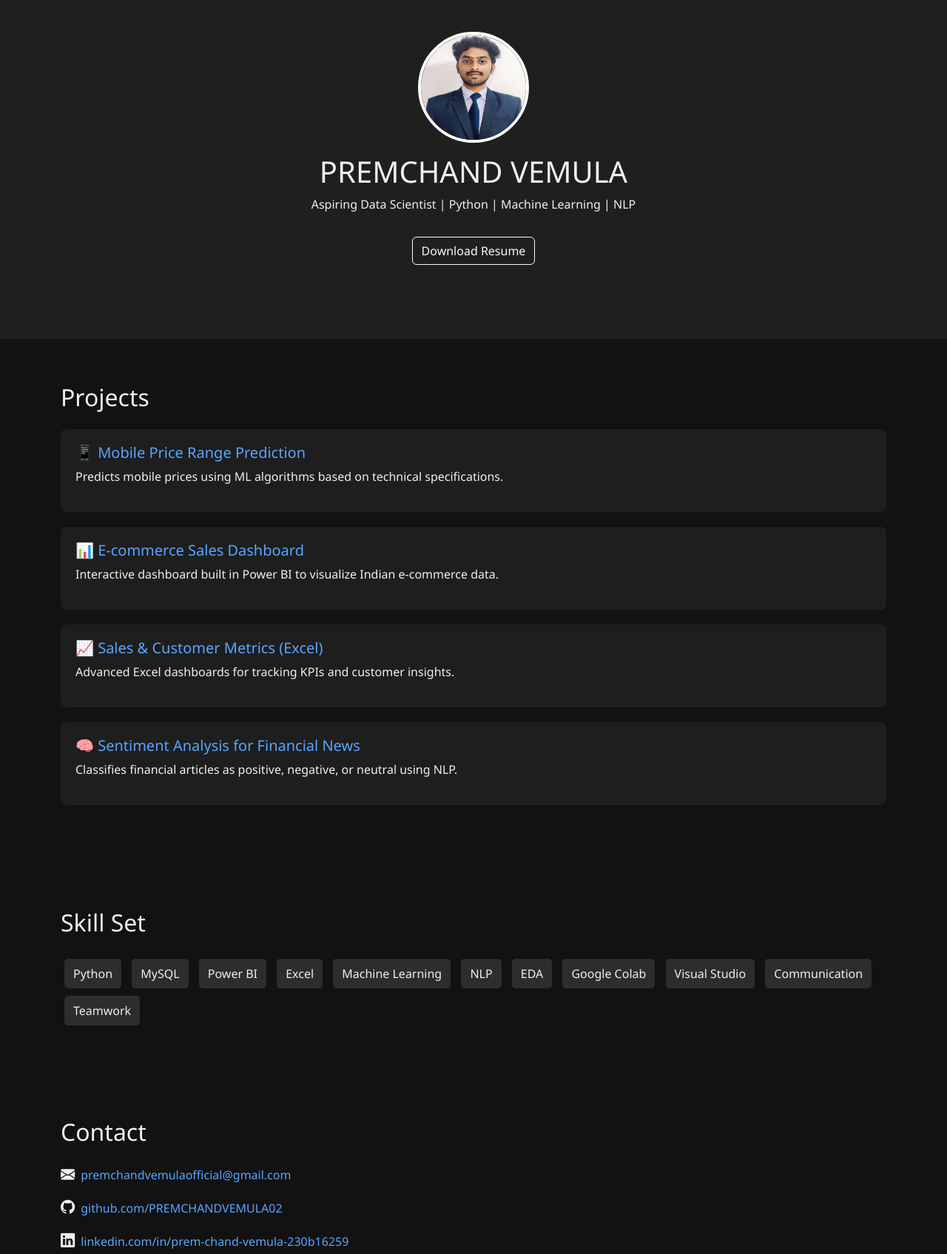
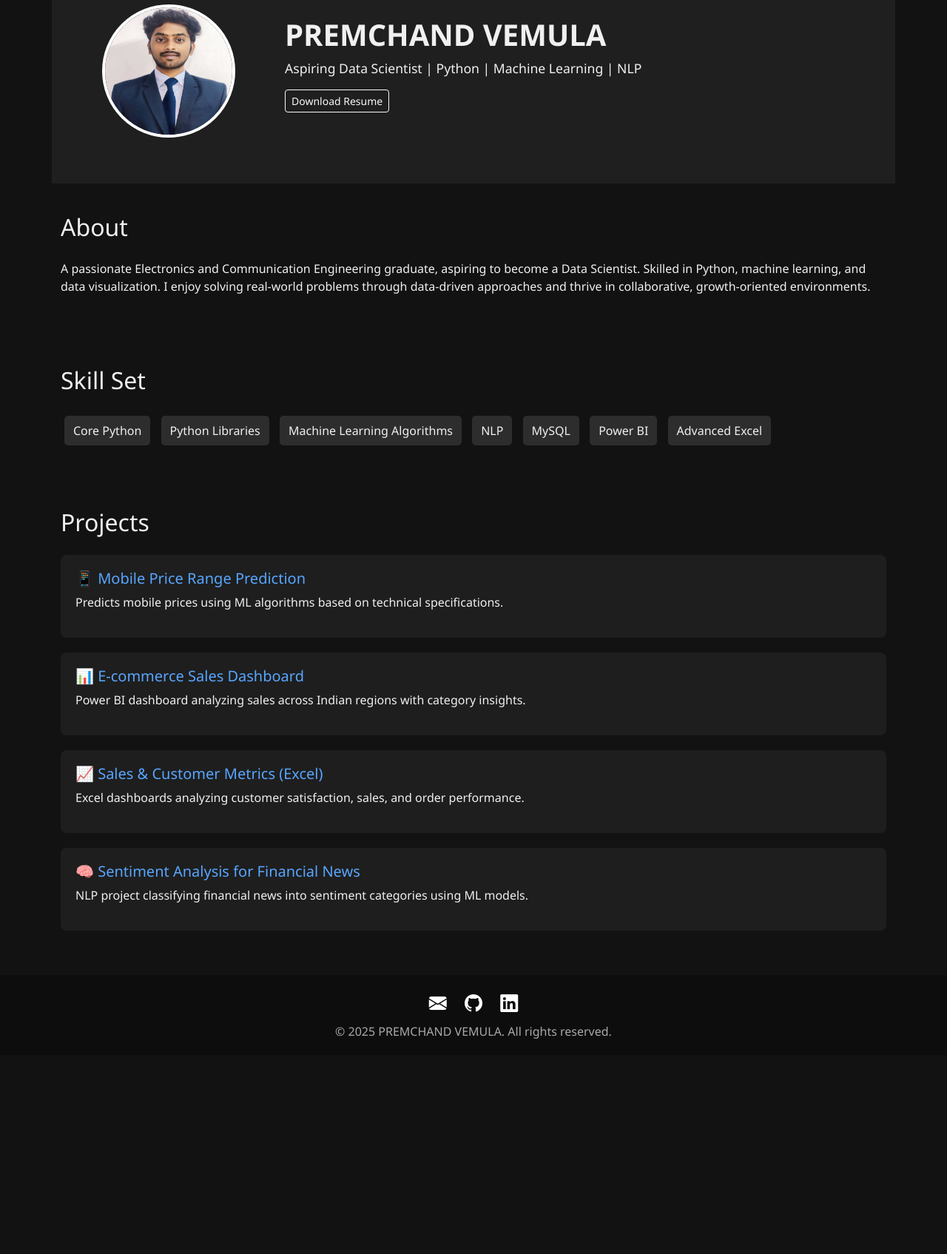
Before and after one commit to PREMCHANDVEMULA02/PREMCHANDVEMULA02-PREMCHANDVEMULA02.github.io, a plain HTML site: page index.html in a window 1280 px wide. Shown: the part 57-1752 px from the top of the page at 74% size. After the commit the page ends 1483 px from the top, so only its background shows below. Drawn offline with nearby package versions, Linux system fonts and the light colour scheme.

Commit message:
Update index.html

```diff
--- a/index.html
+++ b/index.html
@@ -1,35 +1,61 @@
-
 <!DOCTYPE html>
 <html lang="en">
 <head>
   <meta charset="UTF-8" />
   <meta name="viewport" content="width=device-width, initial-scale=1.0" />
-  <title>PREMCHAND VEMULA | Data Science Portfolio</title>
+  <title>PREM CHAND VEMULA | Data Science Portfolio</title>
   <link href="https://cdn.jsdelivr.net/npm/bootstrap@5.3.0/dist/css/bootstrap.min.css" rel="stylesheet">
   <link href="https://cdn.jsdelivr.net/npm/bootstrap-icons@1.10.5/font/bootstrap-icons.css" rel="stylesheet">
   <style>
-    body { background-color: #121212; color: #f0f0f0; font-family: 'Segoe UI', sans-serif; scroll-behavior: smooth; }
-    .hero { background-color: #1f1f1f; text-align: center; padding: 100px 0; }
-    .hero img { width: 150px; height: 150px; border-radius: 50%; border: 4px solid #fff; margin-bottom: 15px; }
+    body { background-color: #121212; color: #f0f0f0; font-family: 'Segoe UI', sans-serif; }
     a { color: #58a6ff; text-decoration: none; }
     a:hover { text-decoration: underline; }
-    section { padding: 60px 20px; }
+    .hero { display: flex; flex-wrap: wrap; align-items: center; background-color: #1f1f1f; padding: 60px 20px; }
+    .hero img { width: 180px; height: 180px; border-radius: 50%; border: 4px solid #fff; margin: auto; display: block; }
+    .info { flex: 1; padding: 20px; text-align: left; }
+    .info h1 { font-size: 2.5rem; font-weight: bold; }
+    .info p { font-size: 1.1rem; }
+    section { padding: 40px 20px; }
     .project-card { background-color: #1e1e1e; padding: 20px; border-radius: 8px; margin-bottom: 20px; }
+    .skills span { display: inline-block; background: #2d2d2d; padding: 8px 12px; border-radius: 5px; margin: 5px; }
     footer { background-color: #0d0d0d; padding: 20px; text-align: center; color: #aaa; }
-    .icon { font-size: 1.2rem; margin-right: 8px; }
-    .skills span { display: inline-block; background: #2d2d2d; padding: 8px 12px; border-radius: 5px; margin: 5px; }
+    .social-icons a { color: white; margin: 0 10px; font-size: 1.5rem; }
   </style>
 </head>
 <body>
 
-<header class="hero">
-  <div class="container">
+<header class="hero container">
+  <div class="col-md-3 text-center">
     <img src="profile.jpg" alt="Profile Picture">
+  </div>
+  <div class="info col-md-9">
     <h1>PREMCHAND VEMULA</h1>
     <p>Aspiring Data Scientist | Python | Machine Learning | NLP</p>
-    <a href="resume.pdf" class="btn btn-outline-light mt-3" download>Download Resume</a>
+    <a href="resume.pdf" class="btn btn-outline-light btn-sm mb-3" download>Download Resume</a>
   </div>
 </header>
+
+<section class="container" id="about">
+  <h2 class="mb-4">About</h2>
+  <p>
+    A passionate Electronics and Communication Engineering graduate, aspiring to become a Data Scientist.
+    Skilled in Python, machine learning, and data visualization. I enjoy solving real-world problems through
+    data-driven approaches and thrive in collaborative, growth-oriented environments.
+  </p>
+</section>
+
+<section class="container" id="skills">
+  <h2 class="mb-4">Skill Set</h2>
+  <div class="skills">
+    <span>Core Python</span>
+    <span>Python Libraries</span>
+    <span>Machine Learning Algorithms</span>
+    <span>NLP</span>
+    <span>MySQL</span>
+    <span>Power BI</span>
+    <span>Advanced Excel</span>
+  </div>
+</section>
 
 <section class="container" id="projects">
   <h2 class="mb-4">Projects</h2>
@@ -39,43 +65,24 @@
   </div>
   <div class="project-card">
     <h5><a href="https://github.com/PREMCHANDVEMULA02/Ecommerce_sales_powerbi" target="_blank">📊 E-commerce Sales Dashboard</a></h5>
-    <p>Interactive dashboard built in Power BI to visualize Indian e-commerce data.</p>
+    <p>Power BI dashboard analyzing sales across Indian regions with category insights.</p>
   </div>
   <div class="project-card">
     <h5><a href="https://github.com/PREMCHANDVEMULA02/Sales-Profit-Customer-Metrics-Using-Advanced-Excel" target="_blank">📈 Sales & Customer Metrics (Excel)</a></h5>
-    <p>Advanced Excel dashboards for tracking KPIs and customer insights.</p>
+    <p>Excel dashboards analyzing customer satisfaction, sales, and order performance.</p>
   </div>
   <div class="project-card">
     <h5><a href="https://github.com/PREMCHANDVEMULA02/sentimental_analysis_for_financial_news_NLP" target="_blank">🧠 Sentiment Analysis for Financial News</a></h5>
-    <p>Classifies financial articles as positive, negative, or neutral using NLP.</p>
+    <p>NLP project classifying financial news into sentiment categories using ML models.</p>
   </div>
 </section>
 
-<section class="container" id="skills">
-  <h2 class="mb-4">Skill Set</h2>
-  <div class="skills">
-    <span>Python</span>
-    <span>MySQL</span>
-    <span>Power BI</span>
-    <span>Excel</span>
-    <span>Machine Learning</span>
-    <span>NLP</span>
-    <span>EDA</span>
-    <span>Google Colab</span>
-    <span>Visual Studio</span>
-    <span>Communication</span>
-    <span>Teamwork</span>
+<footer>
+  <div class="social-icons mb-2">
+    <a href="mailto:premchandvemulaofficial@gmail.com" target="_blank"><i class="bi bi-envelope-fill"></i></a>
+    <a href="https://github.com/PREMCHANDVEMULA02" target="_blank"><i class="bi bi-github"></i></a>
+    <a href="https://linkedin.com/in/prem-chand-vemula-230b16259" target="_blank"><i class="bi bi-linkedin"></i></a>
   </div>
-</section>
-
-<section class="container" id="contact">
-  <h2 class="mb-4">Contact</h2>
-  <p><i class="bi bi-envelope-fill icon"></i><a href="mailto:premchandvemulaofficial@gmail.com">premchandvemulaofficial@gmail.com</a></p>
-  <p><i class="bi bi-github icon"></i><a href="https://github.com/PREMCHANDVEMULA02" target="_blank">github.com/PREMCHANDVEMULA02</a></p>
-  <p><i class="bi bi-linkedin icon"></i><a href="https://linkedin.com/in/prem-chand-vemula-230b16259" target="_blank">linkedin.com/in/prem-chand-vemula-230b16259</a></p>
-</section>
-
-<footer>
   &copy; 2025 PREMCHAND VEMULA. All rights reserved.
 </footer>
 
```
